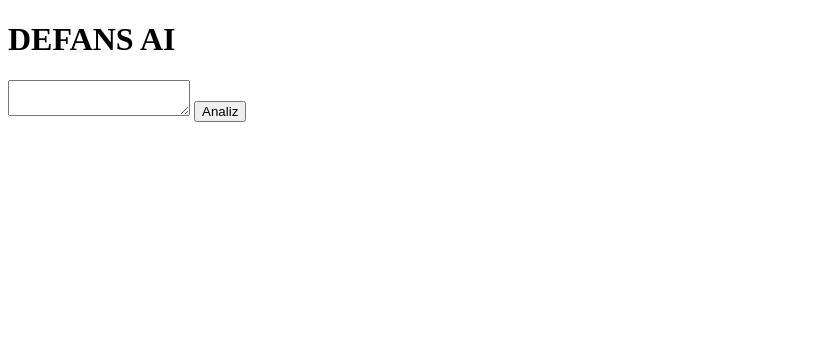
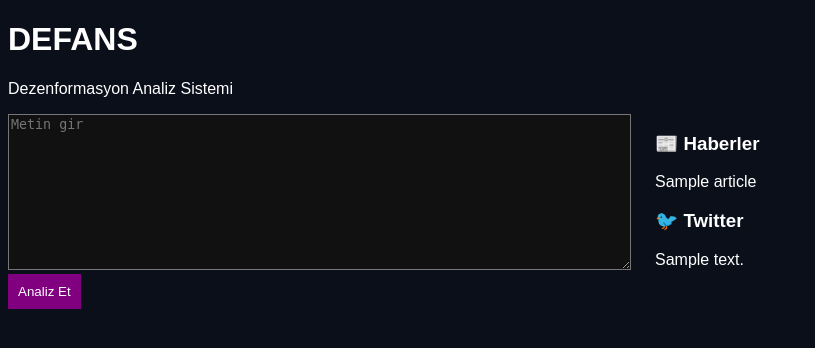
Before and after one commit to zumruduanka1/defanst-bitak, a Flask app: page / in a window 1280 px wide. Shown: the top 348 px of the page, without its empty margins (0-815 px from the left). Run offline with Flask 3, Linux system fonts and the light colour scheme; a database or web service that is not in the repository returns one stand-in record (values such as "Sample title"); data that the repository does not hold is empty.

Commit message:
defans ai full system

```diff
--- a/app.py
+++ b/app.py
@@ -1,180 +1,116 @@
+from flask import Flask, render_template, request, jsonify
+import requests
 import os
-import re
-import requests
-from flask import Flask, request, jsonify, render_template
-from transformers import pipeline
-from bs4 import BeautifulSoup
-from PIL import Image
-from io import BytesIO
-import smtplib
-from email.mime.text import MIMEText
+from dotenv import load_dotenv
+
+load_dotenv()
 
 app = Flask(__name__)
 
-# =========================
-# 🔥 MODEL (LIGHT VERSION)
-# =========================
-print("Model yükleniyor...")
-nlp = pipeline(
-    "text-classification",
-    model="distilbert-base-uncased-finetuned-sst-2-english"
-)
-print("Model hazır!")
-
-# =========================
-# 🔥 ENV (MAIL)
-# =========================
-EMAIL_USER = os.getenv("EMAIL_USER")
-EMAIL_PASS = os.getenv("EMAIL_PASS")
-
-# =========================
-# 🔥 YARDIMCI FONKSİYONLAR
-# =========================
-
-def is_valid_input(text):
-    if not text:
-        return False
-    if len(text.strip()) < 10:
-        return False
-    if re.fullmatch(r"[0-9\s]+", text):
-        return False
-    return True
+NEWS_API_KEY = os.getenv("NEWS_API_KEY")
+OPENAI_API_KEY = os.getenv("OPENAI_API_KEY")
+TWITTER_BEARER = os.getenv("TWITTER_BEARER")
 
 
-def extract_text_from_url(url):
+# ------------------------
+# AI ANALİZ (HAFİF + AKILLI)
+# ------------------------
+def analyze_text(text):
+    if len(text.strip()) < 10:
+        return {"risk": 0, "label": "Geçersiz"}
+
+    suspicious_words = [
+        "şok", "acil", "hemen paylaş", "gizli", "ifşa",
+        "büyük oyun", "medya saklıyor", "gerçek bu"
+    ]
+
+    score = 10
+
+    for w in suspicious_words:
+        if w in text.lower():
+            score += 15
+
+    # OpenAI destekli analiz (opsiyonel)
     try:
-        r = requests.get(url, timeout=5)
-        soup = BeautifulSoup(r.text, "html.parser")
-        paragraphs = [p.get_text() for p in soup.find_all("p")]
-        return " ".join(paragraphs)[:2000]
-    except:
-        return ""
+        headers = {
+            "Authorization": f"Bearer {OPENAI_API_KEY}"
+        }
 
+        res = requests.post(
+            "https://api.openai.com/v1/chat/completions",
+            headers=headers,
+            json={
+                "model": "gpt-4o-mini",
+                "messages": [
+                    {"role": "system", "content": "Bu metin fake news mi analiz et. 0-100 risk ver."},
+                    {"role": "user", "content": text}
+                ]
+            }
+        )
 
-def analyze_text(text):
-    result = nlp(text[:512])[0]
+        data = res.json()
+        ai_text = data["choices"][0]["message"]["content"]
 
-    score = result["score"]
-    label = result["label"]
+        if "yüksek" in ai_text.lower():
+            score += 30
 
-    # Risk hesaplama (custom)
-    risk = int(score * 100)
-
-    # Fake news heuristics
-    keywords = ["şok", "acil", "son dakika", "bomba", "gizli"]
-    if any(k in text.lower() for k in keywords):
-        risk += 15
-
-    risk = min(risk, 100)
-
-    if risk > 70:
-        status = "Tehlikeli"
-    elif risk > 40:
-        status = "Şüpheli"
-    else:
-        status = "Güvenli"
-
-    return {
-        "risk": risk,
-        "label": label,
-        "status": status
-    }
-
-
-def analyze_image(url):
-    try:
-        r = requests.get(url)
-        img = Image.open(BytesIO(r.content))
-
-        # Basit fake image heuristic
-        width, height = img.size
-        ratio = width / height
-
-        if ratio > 3 or ratio < 0.3:
-            risk = 70
-        else:
-            risk = 30
-
-        return {
-            "risk": risk,
-            "status": "Şüpheli" if risk > 50 else "Güvenli"
-        }
-    except:
-        return {"risk": 50, "status": "Bilinmiyor"}
-
-
-def send_mail(to_email, content):
-    if not EMAIL_USER or not EMAIL_PASS:
-        return
-
-    msg = MIMEText(content)
-    msg["Subject"] = "DEFANS ANALİZ SONUCU"
-    msg["From"] = EMAIL_USER
-    msg["To"] = to_email
-
-    try:
-        server = smtplib.SMTP("smtp.gmail.com", 587)
-        server.starttls()
-        server.login(EMAIL_USER, EMAIL_PASS)
-        server.send_message(msg)
-        server.quit()
     except:
         pass
 
+    label = "Şüpheli" if score > 60 else "Güvenli"
 
-# =========================
-# 🔥 ROUTES
-# =========================
+    return {"risk": min(score, 100), "label": label}
 
+
+# ------------------------
+# NEWS API
+# ------------------------
+def get_news():
+    url = f"https://newsapi.org/v2/top-headlines?country=tr&pageSize=5&apiKey={NEWS_API_KEY}"
+    try:
+        res = requests.get(url).json()
+        return res.get("articles", [])
+    except:
+        return []
+
+
+# ------------------------
+# TWITTER (X) TREND
+# ------------------------
+def get_twitter():
+    url = "https://api.twitter.com/2/tweets/search/recent?query=haber&max_results=5"
+
+    headers = {
+        "Authorization": f"Bearer {TWITTER_BEARER}"
+    }
+
+    try:
+        res = requests.get(url, headers=headers).json()
+        return res.get("data", [])
+    except:
+        return []
+
+
+# ------------------------
+# ROUTES
+# ------------------------
 @app.route("/")
-def index():
-    return render_template("index.html")
+def home():
+    news = get_news()
+    tweets = get_twitter()
+    return render_template("index.html", news=news, tweets=tweets)
 
 
 @app.route("/analyze", methods=["POST"])
 def analyze():
-    data = request.json
-
-    text = data.get("text")
-    url = data.get("url")
-    image = data.get("image")
-    email = data.get("email")
-
-    final_text = ""
-
-    # URL varsa çek
-    if url:
-        final_text = extract_text_from_url(url)
-
-    # Text varsa override
-    if text:
-        final_text = text
-
-    if not is_valid_input(final_text) and not image:
-        return jsonify({
-            "error": "Geçerli içerik gir"
-        }), 400
-
-    result = {}
-
-    if final_text:
-        result = analyze_text(final_text)
-
-    if image:
-        img_result = analyze_image(image)
-        result["image"] = img_result
-
-    # MAIL GÖNDER
-    if email:
-        send_mail(email, str(result))
-
+    text = request.form.get("text", "")
+    result = analyze_text(text)
     return jsonify(result)
 
 
-# =========================
-# 🔥 RUN
-# =========================
-
+# ------------------------
+# RUN
+# ------------------------
 if __name__ == "__main__":
     port = int(os.environ.get("PORT", 10000))
     app.run(host="0.0.0.0", port=port)
--- a/static/style.css
+++ b/static/style.css
@@ -1,106 +1,28 @@
-body{
-background:#05070d;
-color:#0ff;
-font-family:Arial;
-margin:0;
-overflow-x:hidden;
+body {
+    background: #0b0f1a;
+    color: white;
+    font-family: Arial;
 }
 
-.cyber-bg{
-position:fixed;
-width:100%;
-height:100%;
-background:radial-gradient(circle,#0ff2 1px,transparent 1px);
-background-size:20px 20px;
-animation:move 5s linear infinite;
-z-index:-1;
+.container {
+    display: flex;
+    gap: 30px;
 }
 
-@keyframes move{
-0%{background-position:0 0;}
-100%{background-position:100px 100px;}
+.left, .right {
+    width: 50%;
 }
 
-.header{
-text-align:center;
-padding:20px;
-text-shadow:0 0 10px #0ff;
+textarea {
+    width: 100%;
+    height: 150px;
+    background: #111;
+    color: white;
 }
 
-.main{
-display:flex;
-justify-content:center;
-gap:20px;
-padding:20px;
+button {
+    padding: 10px;
+    background: purple;
+    color: white;
+    border: none;
 }
-
-.panel{
-background:#0a0f1f;
-padding:20px;
-width:400px;
-border:1px solid #0ff;
-border-radius:10px;
-box-shadow:0 0 20px #0ff3;
-}
-
-textarea{
-width:100%;
-height:120px;
-background:black;
-color:#0ff;
-border:none;
-}
-
-button{
-margin-top:10px;
-width:100%;
-padding:10px;
-background:#0ff;
-color:black;
-border:none;
-}
-
-.loader{
-display:none;
-border:3px solid #0ff;
-border-top:3px solid transparent;
-border-radius:50%;
-width:30px;
-height:30px;
-margin:auto;
-animation:spin 1s linear infinite;
-}
-
-@keyframes spin{
-0%{transform:rotate(0deg);}
-100%{transform:rotate(360deg);}
-}
-
-#progress{
-width:100%;
-height:10px;
-background:#111;
-margin-top:10px;
-}
-
-#bar{
-height:10px;
-width:0%;
-background:#0ff;
-transition:0.5s;
-}
-
-.card{
-background:#111;
-padding:10px;
-margin-top:10px;
-border-radius:8px;
-}
-
-.neon{
-box-shadow:0 0 10px #0ff;
-}
-
-.dashboard{
-padding:20px;
-}
--- a/templates/index.html
+++ b/templates/index.html
@@ -1,30 +1,50 @@
 <!DOCTYPE html>
 <html>
 <head>
-<title>DEFANS</title>
+    <title>DEFANS PRO</title>
+    <link rel="stylesheet" href="/static/style.css">
 </head>
 <body>
 
-<h1>DEFANS AI</h1>
+<h1>DEFANS</h1>
+<p>Dezenformasyon Analiz Sistemi</p>
 
-<textarea id="text"></textarea>
-<button onclick="run()">Analiz</button>
+<div class="container">
 
-<p id="result"></p>
+    <div class="left">
+        <textarea id="text" placeholder="Metin gir"></textarea>
+        <button onclick="analyze()">Analiz Et</button>
+
+        <h3 id="result"></h3>
+    </div>
+
+    <div class="right">
+        <h3>📰 Haberler</h3>
+        {% for n in news %}
+            <p>{{n.title}}</p>
+        {% endfor %}
+
+        <h3>🐦 Twitter</h3>
+        {% for t in tweets %}
+            <p>{{t.text}}</p>
+        {% endfor %}
+    </div>
+
+</div>
 
 <script>
-async function run(){
+function analyze(){
     let text = document.getElementById("text").value;
 
-    let res = await fetch("/analyze", {
-        method:"POST",
-        headers:{"Content-Type":"application/json"},
-        body: JSON.stringify({text})
-    });
-
-    let data = await res.json();
-    document.getElementById("result").innerText =
-        data.error ? data.error : "Risk: %" + data.risk;
+    fetch("/analyze", {
+        method: "POST",
+        body: new URLSearchParams({text})
+    })
+    .then(r => r.json())
+    .then(d => {
+        document.getElementById("result").innerText =
+            "Risk: " + d.risk + " | " + d.label;
+    })
 }
 </script>
 
```
Also changed, not shown: requirements.txt (+2 -5 lines).
